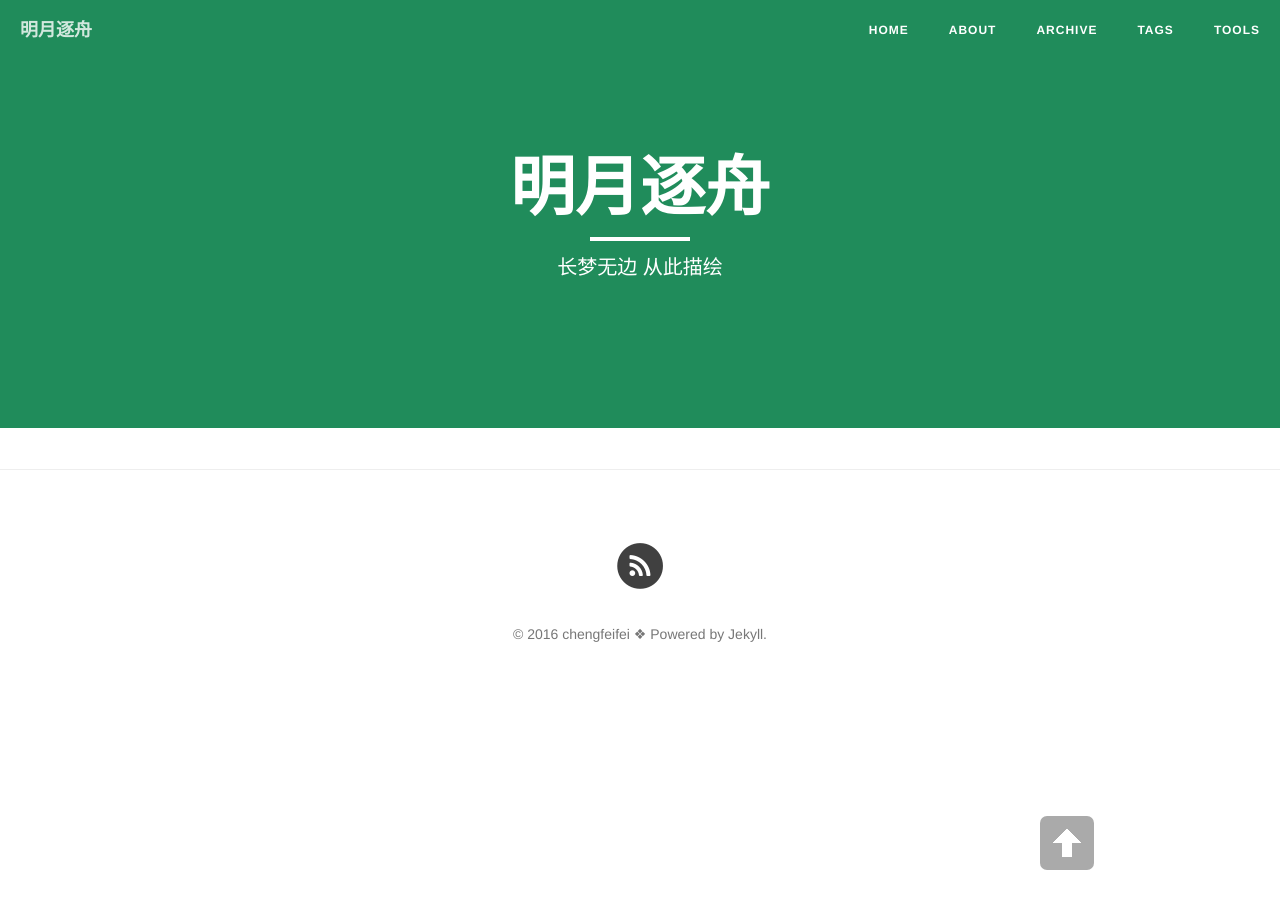
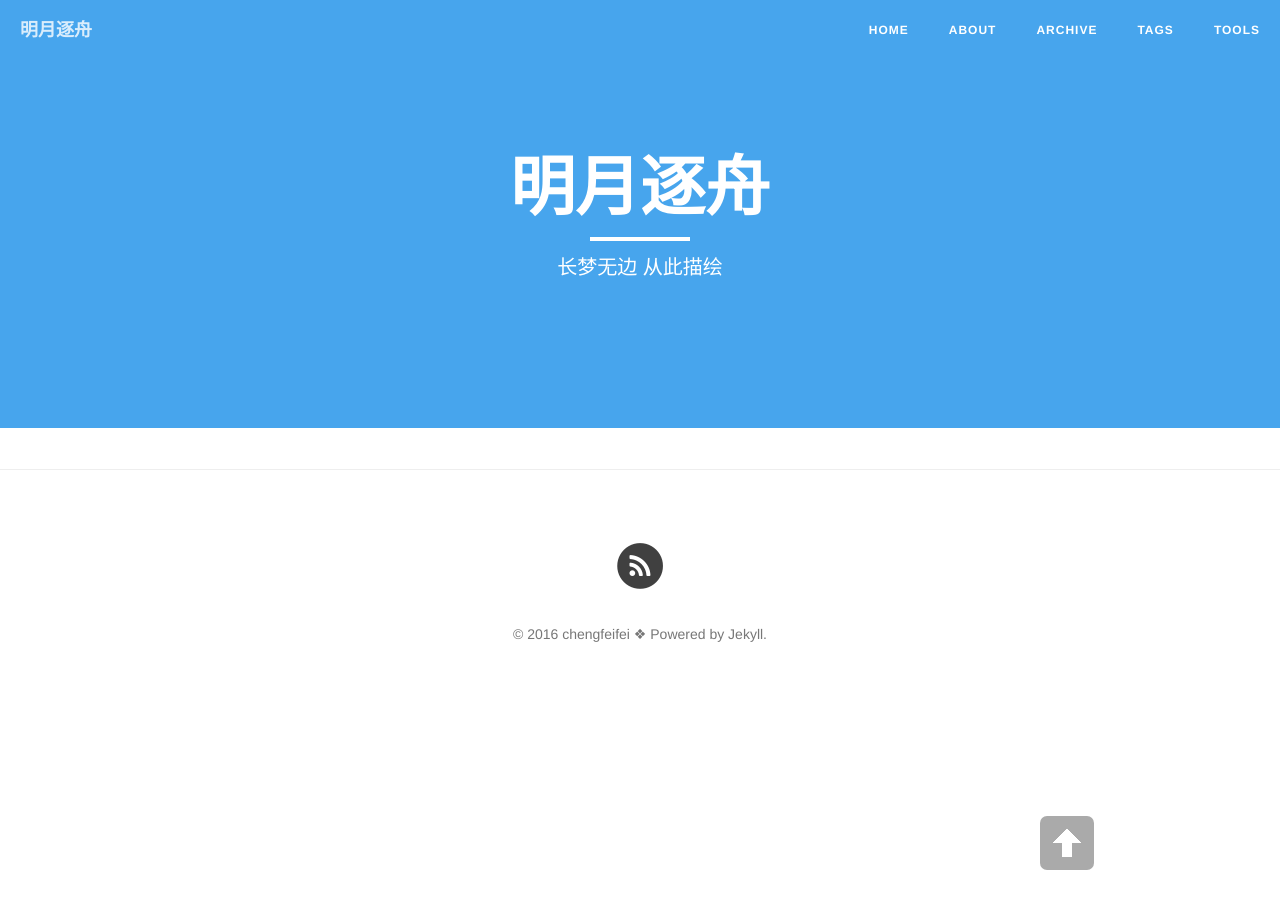
Before and after one commit to chengfeifei/chengfeifei.github.io, a Jekyll site: the page built from index.html, in a window 1280 px wide. Built offline with Jekyll 4.4.1, drawn with Linux system fonts in a browser that asks for light colours; nearby versions of some CDN libraries; the list of posts is cut into pages by our own code.

Commit message:
head img

```diff
--- a/_config.yml
+++ b/_config.yml
@@ -1,6 +1,6 @@
 # Site settings
 title: 明月逐舟
-header-img: "img/green.jpg"
+header-img: "img/twitter.jpg"
 tagline: "cn"
 description: "程飞飞"
 baseurl: ""
```
